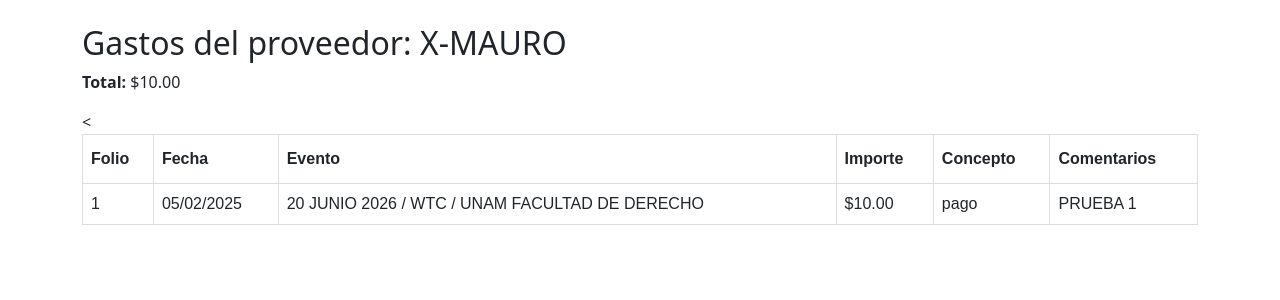
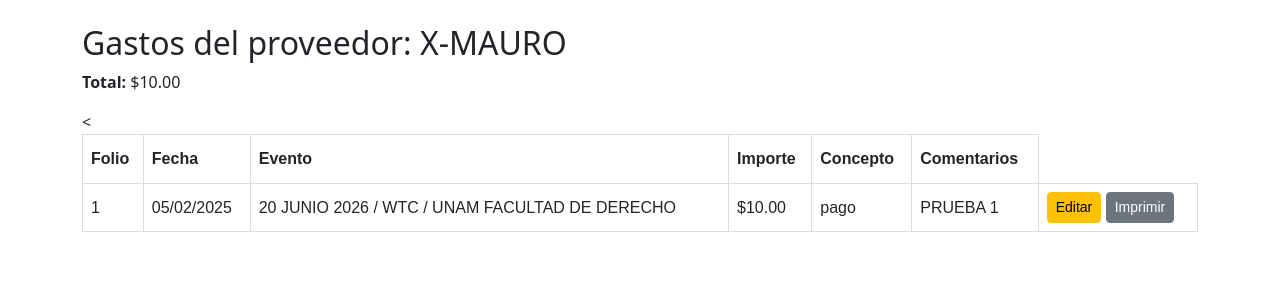
Before and after one commit to meg544/django-p61L, a Django app: page /proveedor/1/gastos/ in a window 1280 px wide. Shown: the part 56-356 px from the top of the page. Run offline with Django 4.2, Linux system fonts and the light colour scheme; a user stored in the database is signed in; data comes from the database, SQL or seed files in the repository.

Commit message:
se agregan links editar e imprimir

```diff
--- a/myapp/templates/proveedores/listar_gastos_proveedor.html
+++ b/myapp/templates/proveedores/listar_gastos_proveedor.html
@@ -47,6 +47,17 @@
     <td>{{ gasto.importe|formato_pesos }}</td>
     <td>{{ gasto.concepto }}</td>
     <td>{{ gasto.comentarios }}</td>
+    <td>
+      <a href="{% url 'editar_gasto' gasto.pk %}" class="btn btn-sm btn-warning">
+        Editar
+      </a>
+
+      <a href="{% url 'generar_pdf' gasto.folio %}"
+         class="btn btn-sm btn-secondary"
+         target="_blank">
+        Imprimir
+      </a>
+    </td>
   </tr>
   {% endfor %}
   </tbody>
--- a/myapp/views.py
+++ b/myapp/views.py
@@ -272,3 +272,16 @@ def listar_gastos_proveedor(request, proveedor_id):
     }
 
     return render(request, "proveedores/listar_gastos_proveedor.html", context)
+
+def editar_gasto(request, pk):
+    gasto = get_object_or_404(DetalleGasto, pk=pk)
+
+    if request.method == "POST":
+        form = DetalleGastoForm(request.POST, instance=gasto)
+        if form.is_valid():
+            form.save()
+            return redirect("listar_gastos_proveedor", proveedor_id=gasto.proveedor.id)
+    else:
+        form = DetalleGastoForm(instance=gasto)
+
+    return render(request, "gastos/editar_gasto.html", {"form": form, "gasto": gasto})
--- a/mysite/urls.py
+++ b/mysite/urls.py
@@ -7,7 +7,7 @@ from myapp.views import (
     seleccionar_evento, capturar_gastos, listar_gastos,
     generar_pdf, listar_eventos, crear_evento, editar_evento,
     eliminar_evento, listar_proveedores, crear_proveedor,
-    editar_proveedor, eliminar_proveedor, reporte_pagos_proveedor
+    editar_proveedor, eliminar_proveedor, reporte_pagos_proveedor, editar_gasto
 )
 from django.contrib.auth import views as auth_views
 
@@ -42,6 +42,10 @@ urlpatterns = [
 
     # REPORTES POR PROVEEDOR
 
+    # nuevas rutas para editar e imprimir gastos
+    path("gasto/<int:pk>/editar/", editar_gasto, name="editar_gasto"),
+    # path("gasto/<int:folio>/imprimir/", views.generar_pdf, name="generar_pdf"),
+
     # Reporte con fechas
     path('reporte_pagos_proveedor/', reporte_pagos_proveedor, name='reporte_pagos_proveedor'),
     path("seleccionar-proveedor/", seleccionar_proveedor, name="seleccionar_proveedor"),
```
Also changed, not shown: myapp/templates/proveedores/editar_gasto.html (added, +26 -0 lines).
